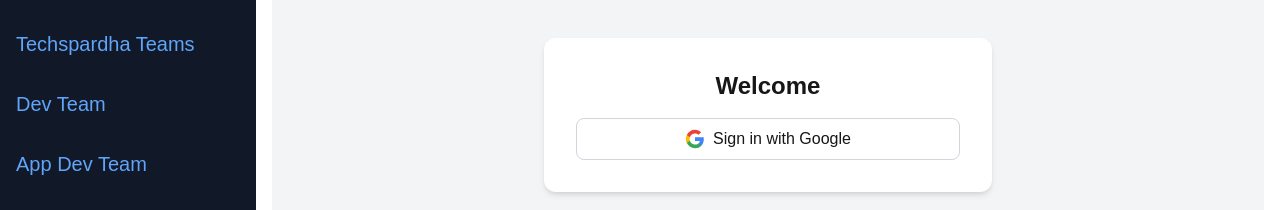
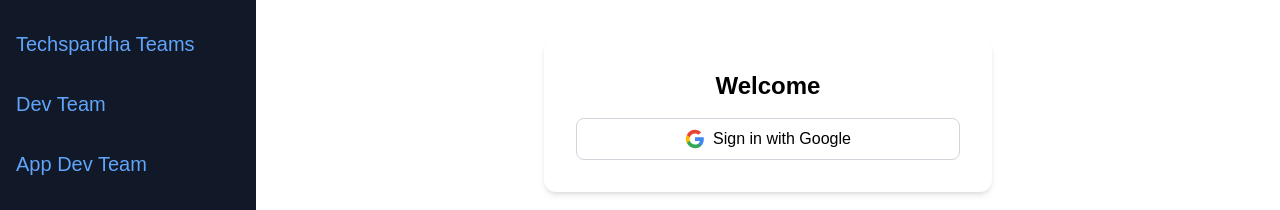
Before and after one commit to yash-shakya/AdminPanel, a Next.js app: page / in a window 1280 px wide. Shown: the part 354-564 px from the top of the page. Built offline with nearby package versions, Linux system fonts and the light colour scheme; no server answers.

Commit message:
minor tweaks

```diff
--- a/app/page.tsx
+++ b/app/page.tsx
@@ -72,11 +72,11 @@ export default function LoginPage() {
   }
 
   return (
-    <div className="flex items-center justify-center min-h-screen bg-gray-100 p-4">
-      <div className="w-full max-w-md bg-white rounded-xl shadow-md p-8 space-y-6">
+    <div className="flex items-center justify-center min-h-screen bg-background p-4">
+      <div className="w-full max-w-md bg-background rounded-xl shadow-md p-8 space-y-6 bg-white">
         {user ? (
-          <div className="text-center">
-            <div className="flex justify-center mb-4">
+          <div className="text-center bg-white">
+            <div className="flex justify-center mb-4 bg-white">
               <Image
                 src={user.photoURL || '/placeholder.svg'}
                 alt="Profile"
@@ -85,22 +85,22 @@ export default function LoginPage() {
                 className="rounded-full"
               />
             </div>
-            <h2 className="text-xl font-semibold mb-2">{user.displayName}</h2>
+            <h2 className="text-xl font-semibold mb-2 text-blue-900 ">{user.displayName}</h2>
             <p className="text-gray-600 mb-4">{user.email}</p>
             <button
               onClick={handleSignOut}
-              className="w-full bg-red-500 text-white py-2 rounded-lg hover:bg-red-600 transition"
+              className="w-full bg-red-500 text-black py-2 rounded-lg hover:bg-red-600 transition"
             >
               Sign Out
             </button>
           </div>
         ) : (
           <div className="text-center">
-            <h1 className="text-2xl font-bold mb-4">Welcome</h1>
+            <h1 className="text-2xl font-bold mb-4 text-black">Welcome</h1>
             <button
               onClick={handleGoogleSignIn}
               disabled={isLoading}
-              className="w-full flex items-center justify-center gap-2 bg-white border border-gray-300 py-2 rounded-lg hover:bg-gray-50 transition"
+              className="w-full flex items-center justify-center gap-2 bg-white border border-gray-300 py-2 rounded-lg hover:bg-gray-50 transition text-black"
             >
               {isLoading ? (
                 <span>Signing in...</span>
```
